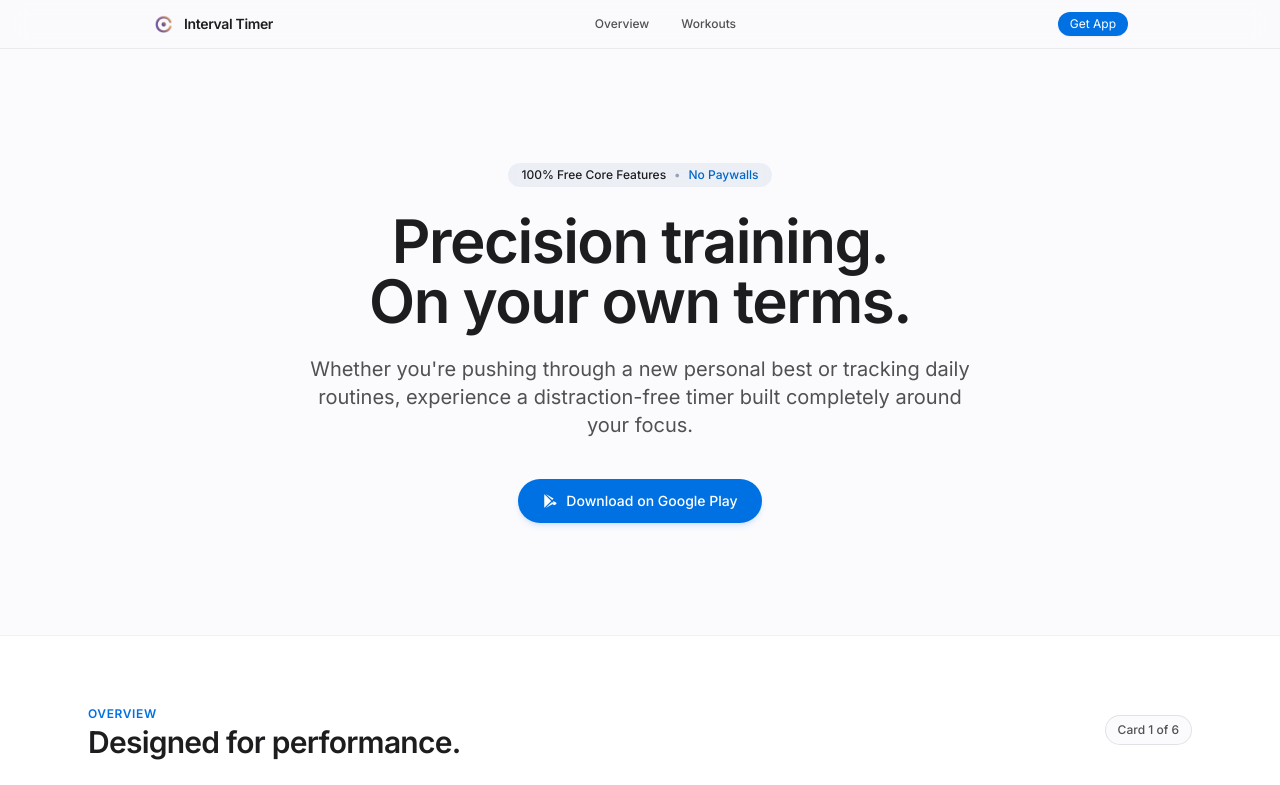
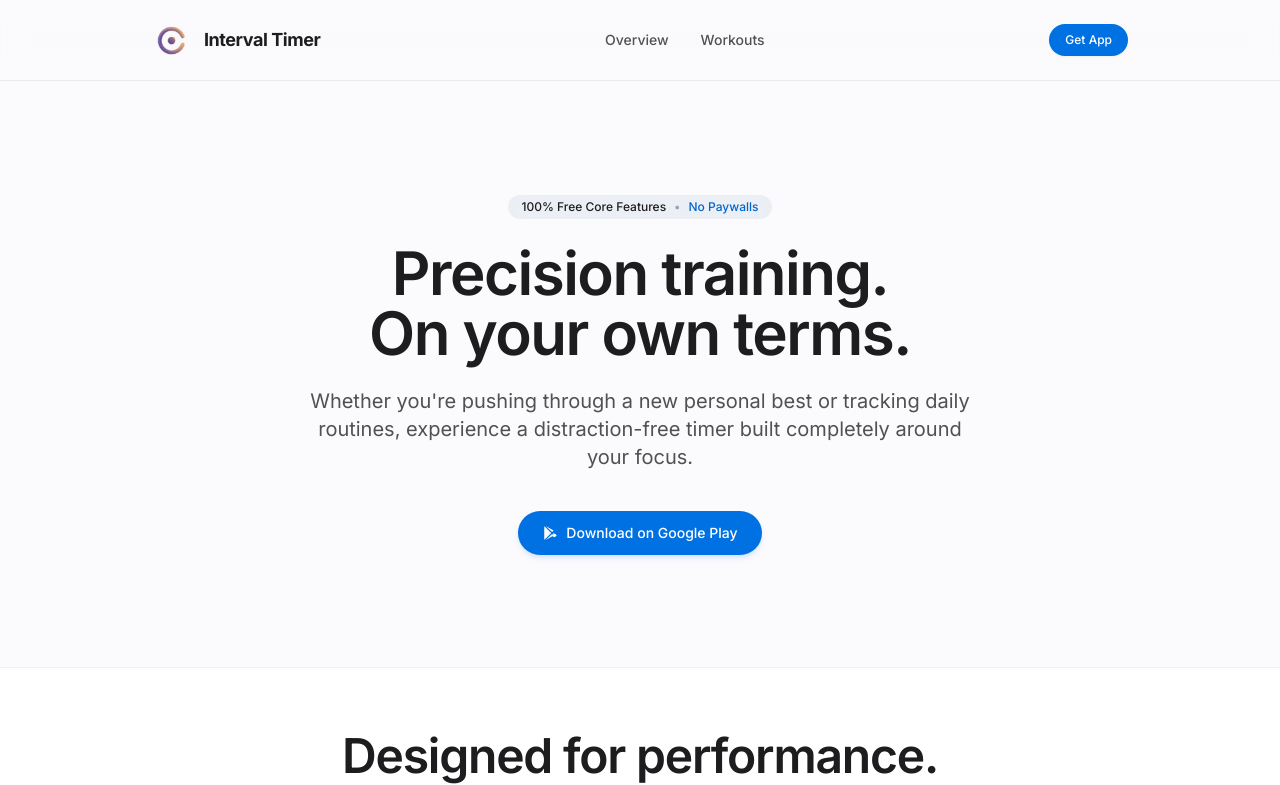
Before and after one commit to XLR8devaccount/xlr8devaccount.github.io, a plain HTML site: page index.html in a window 1280 px wide. Shown: the top 785 px of the page. Drawn offline with nearby package versions, Linux system fonts and the light colour scheme.

Commit message:
Update index.html

```diff
--- a/index.html
+++ b/index.html
@@ -24,27 +24,34 @@
             will-change: width, opacity;
             transform: translateZ(0);
             backface-visibility: hidden;
-            transition: width 0.4s ease-out, opacity 0.4s ease-out;
+            transition: width 0.4s cubic-bezier(0.25, 1, 0.5, 1), opacity 0.4s ease-out;
         }
         .card-content {
             transition: opacity 0.3s ease-in-out;
+        }
+        #scroll-container {
+            scroll-snap-type: x mandatory;
+            -webkit-overflow-scrolling: touch;
+        }
+        .carousel-card {
+            scroll-snap-align: center;
         }
     </style>
 </head>
 <body class="bg-[#fbfbfd] text-[#1d1d1f] antialiased selection:bg-[#0071e3] selection:text-white flex flex-col min-h-screen justify-between">
 
-    <!-- Header / Navbar (Apple Glassmorphism) -->
+    <!-- Header / Navbar (Apple Glassmorphism - Enlarged for Logo) -->
     <header class="sticky top-0 z-50 bg-[#fbfbfd]/80 backdrop-blur-md border-b border-[#d2d2d7]/40 w-full">
-        <div class="max-w-5xl mx-auto px-6 h-12 flex items-center justify-between text-xs font-medium text-[#1d1d1f]">
-            <div class="flex items-center gap-2">
-                <img src="unnamed.png" alt="Interval Timer Logo" class="w-6 h-6 object-contain" onerror="this.src='https://images.unsplash.com/photo-1518611012118-696072aa579a?w=100&auto=format&fit=crop&q=60'">
-                <span class="font-semibold text-sm tracking-tight text-[#1d1d1f]">Interval Timer</span>
+        <div class="max-w-5xl mx-auto px-6 h-20 flex items-center justify-between text-sm font-medium text-[#1d1d1f]">
+            <div class="flex items-center gap-3">
+                <img src="unnamed.png" alt="Interval Timer Logo" class="w-10 h-10 object-contain" onerror="this.src='https://images.unsplash.com/photo-1518611012118-696072aa579a?w=100&auto=format&fit=crop&q=60'">
+                <span class="font-bold text-lg tracking-tight text-[#1d1d1f]">Interval Timer</span>
             </div>
             <nav class="hidden md:flex items-center gap-8 text-[#515154]">
                 <a href="#features" class="hover:text-[#1d1d1f] transition">Overview</a>
                 <a href="#workouts" class="hover:text-[#1d1d1f] transition">Workouts</a>
             </nav>
-            <a href="https://play.google.com/store/apps/details?id=com.aistudio.beeptesttrainer.v2" target="_blank" rel="noopener noreferrer" class="bg-[#0071e3] hover:bg-[#0077ed] text-white font-normal px-3 py-1 rounded-full text-xs transition shadow-sm">
+            <a href="https://play.google.com/store/apps/details?id=com.aistudio.beeptesttrainer.v2" target="_blank" rel="noopener noreferrer" class="bg-[#0071e3] hover:bg-[#0077ed] text-white font-medium px-4 py-2 rounded-full text-xs transition shadow-sm">
                 Get App
             </a>
         </div>
@@ -75,18 +82,13 @@
 
     <!-- Why Choose Section (Horizontal Carousel) -->
     <section id="features" class="py-16 bg-white border-y border-[#d2d2d7]/30">
-        <div class="max-w-6xl mx-auto px-6 mb-8 flex items-center justify-between">
-            <div>
-                <span class="text-xs font-semibold uppercase tracking-wider text-[#0071e3]">Overview</span>
-                <h2 class="text-2xl md:text-3xl font-semibold text-[#1d1d1f] tracking-tight">Designed for performance.</h2>
-            </div>
-            <div class="flex items-center gap-3">
-                <span id="active-indicator" class="text-xs font-medium text-[#515154] bg-[#fbfbfd] px-3 py-1.5 rounded-full border border-[#d2d2d7]/60">Card 1 of 6</span>
-            </div>
+        <div class="max-w-6xl mx-auto px-6 mb-10 text-center">
+            <h2 class="text-3xl md:text-5xl font-semibold text-[#1d1d1f] tracking-tight">Designed for performance.</h2>
+            <p class="text-slate-500 text-sm md:text-base mt-2">Everything required to run your training sessions seamlessly, completely unlocked.</p>
         </div>
 
         <!-- Main Horizontal Carousel Container -->
-        <main class="w-full flex items-center overflow-x-auto no-scrollbar px-6 md:px-12 py-4 relative snap-x snap-mandatory scroll-smooth" id="scroll-container">
+        <main class="w-full flex items-center overflow-x-auto no-scrollbar px-6 md:px-12 py-4 relative scroll-smooth" id="scroll-container">
             <div class="flex items-center gap-5 mx-auto h-[420px] md:h-[460px]" id="cards-wrapper">
 
                 <!-- Card 1 -->
@@ -274,7 +276,6 @@
     <script>
         const cards = document.querySelectorAll('.carousel-card');
         const container = document.getElementById('scroll-container');
-        const activeIndicator = document.getElementById('active-indicator');
         const navDots = document.querySelectorAll('.nav-dot');
 
         let isAutoScrolling = false;
@@ -318,8 +319,6 @@
                     dot.className = "nav-dot w-2.5 h-2.5 rounded-full bg-slate-300 hover:bg-slate-400 transition-all shadow-sm shrink-0";
                 }
             });
-
-            activeIndicator.textContent = `Card ${activeIndex + 1} of ${cards.length}`;
         }
 
         function scrollToCard(index, smooth = true) {
@@ -380,6 +379,3 @@
     </script>
 </body>
 </html>
-
-</body>
-</html>
```
